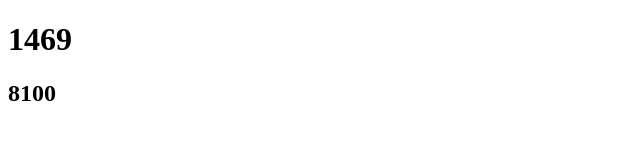
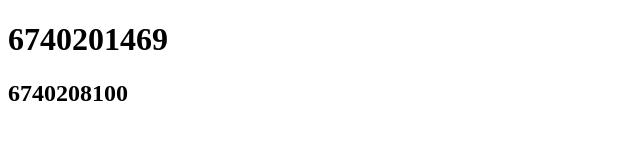
Before and after one commit to Fiwdevelop/Lab-Git-3, a plain HTML site: page index.html in a window 1280 px wide. Shown: the whole page, without its empty margins (0-640 px from the left). Drawn offline with Linux system fonts and the light colour scheme.

Commit message:
ADD Full ID

```diff
--- a/index.html
+++ b/index.html
@@ -6,7 +6,7 @@
     <title>Document</title>
 </head>
 <body>
-    <h1>1469</h1>
-    <h2>8100</h2>
+    <h1>6740201469</h1>
+    <h2>6740208100</h2>
 </body>
 </html>
```
